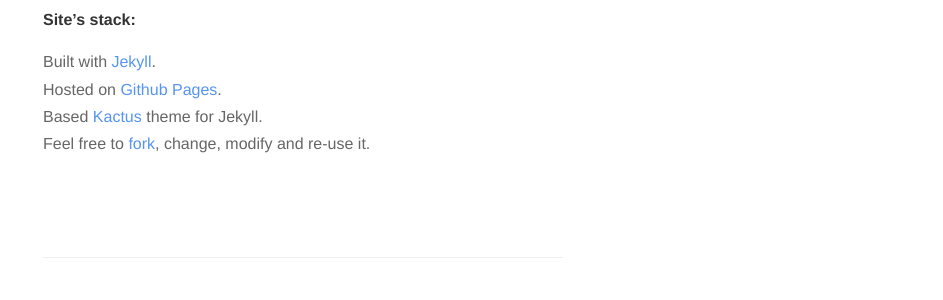
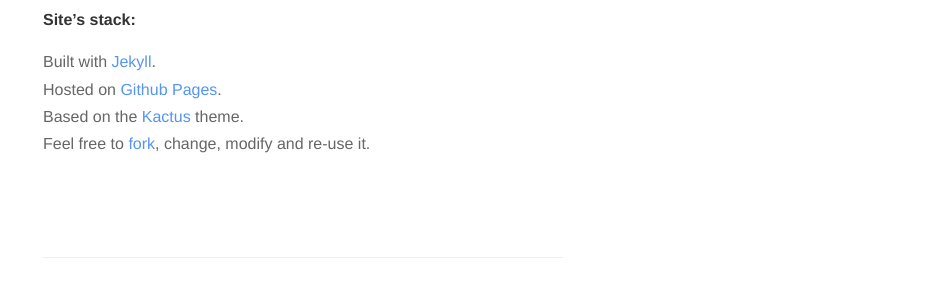
Before and after one commit to nickbalestra/nickbalestra.github.io, a Jekyll site: the page built from about.md, in a window 1280 px wide. Shown: the part 622-922 px from the top of the page, without its empty margins (337-1280 px from the left). Built offline with Jekyll 4.4.1, drawn with Linux system fonts in a browser that asks for light colours; nearby versions of some CDN libraries; Markdown is read by kramdown in place of the engine named in the settings.

Commit message:
cleaned about page

```diff
--- a/about.md
+++ b/about.md
@@ -16,6 +16,6 @@ Opinions are my own. Code snippets are opensource.
 
 Built with [Jekyll](http://jekyllrb.com/).
 <br>Hosted on [Github Pages](https://pages.github.com/).
-<br>Based [Kactus](https://github.com/nickbalestra/kactus) theme for Jekyll.
+<br>Based on the [Kactus](https://github.com/nickbalestra/kactus) theme.
 <br>Feel free to [fork](https://github.com/nickbalestra/nickbalestra.github.io), change, modify and re-use it.
 {% include footer.html %}
```
